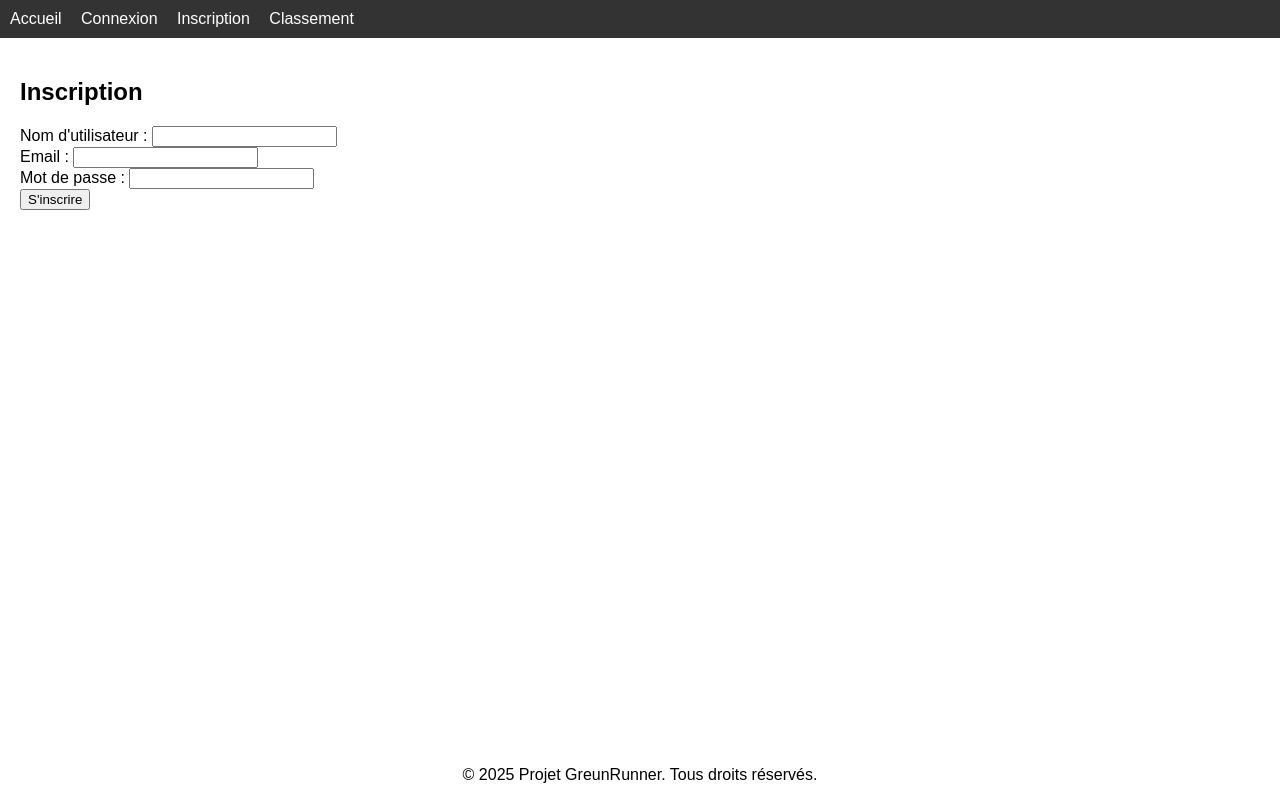
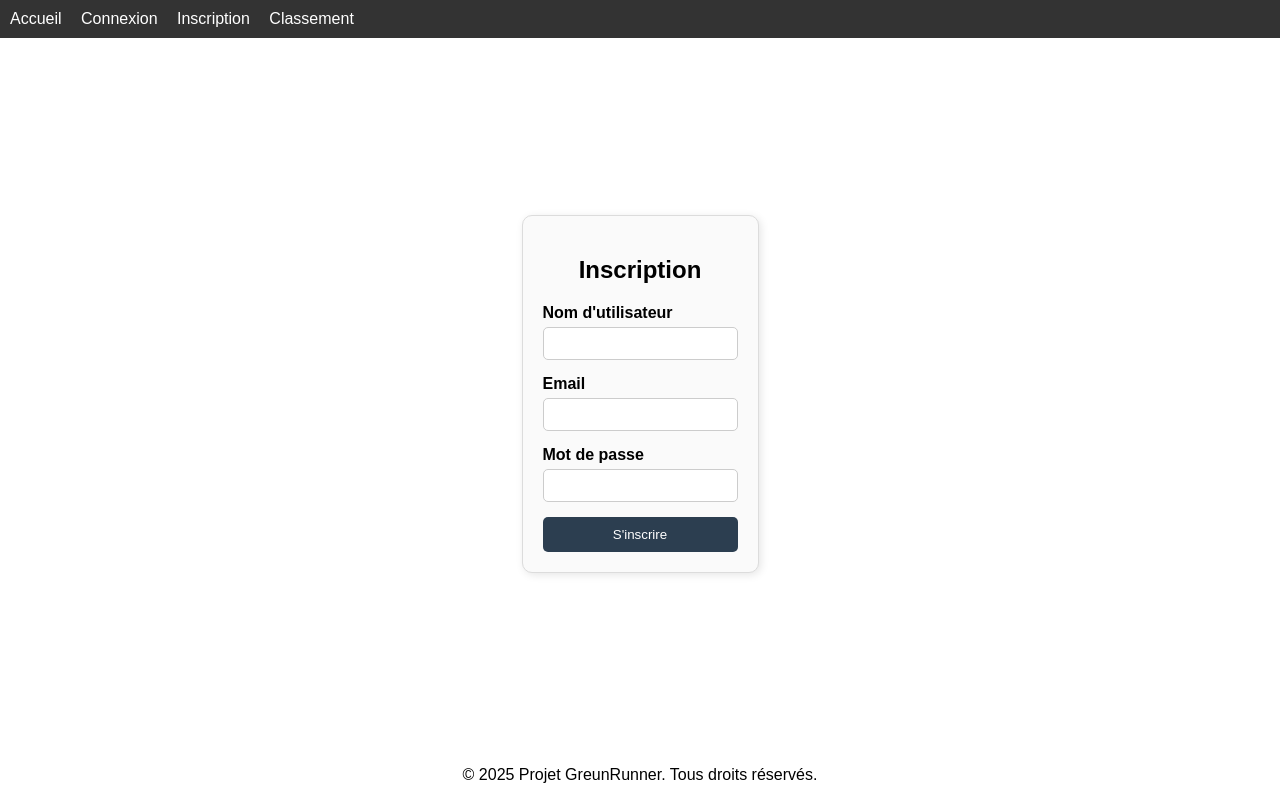
Before and after one commit to leopold-bll/Projet-GreenIT, a Flask app: page /register in a window 1280 px wide. Run offline with Flask 3, Linux system fonts and the light colour scheme; parts of the project's set-up code (start-up, migrations or seed data) failed here and were passed over.

Commit message:
ajout css login et register

```diff
--- a/static/css/style.css
+++ b/static/css/style.css
@@ -171,3 +171,62 @@ footer {
 #back-to-quizzes:hover {
   background-color: #b0bac5;
 }
+
+#login-page {
+  max-width: 400px;
+  margin: auto;
+  padding: 20px;
+  border: 1px solid #dcdcdc;
+  border-radius: 10px;
+  background-color: #fafafa;
+  box-shadow: 2px 2px 8px rgba(0, 0, 0, 0.1);
+}
+
+#login-page h2 {
+  text-align: center;
+  margin-bottom: 20px;
+}
+
+#login-page .form-group {
+  margin-bottom: 15px;
+}
+
+#login-page label {
+  display: block;
+  margin-bottom: 5px;
+  font-weight: bold;
+}
+
+#login-page input[type="text"],
+#login-page input[type="password"],
+#login-page input[type="email"] {
+  width: 100%;
+  padding: 8px;
+  border: 1px solid #ccc;
+  border-radius: 5px;
+  box-sizing: border-box;
+}
+
+#login-page .btn-login {
+  width: 100%;
+  padding: 10px;
+  background-color: #2c3e50;
+  color: white;
+  border: none;
+  border-radius: 5px;
+  cursor: pointer;
+  transition: background-color 0.3s ease;
+}
+
+#login-page .btn-login:hover {
+  background-color: #1a252f;
+}
+
+
+#login-page .flash {
+  margin-bottom: 15px;
+  padding: 10px;
+  border-radius: 5px;
+  background-color: #ffe0e0;
+  color: #a94442;
+}
--- a/templates/register.html
+++ b/templates/register.html
@@ -20,7 +20,7 @@
         {% endif %}
         <a href="{{ url_for('classement') }}">Classement</a>
     </nav>
-    <div class="container">
+    <div id="login-page" class="container">
         <h2>Inscription</h2>
         {% with messages = get_flashed_messages(with_categories=true) %}
         {% if messages %}
@@ -30,20 +30,22 @@
         {% endif %}
         {% endwith %}
         <form method="POST" action="{{ url_for('register') }}">
-            <div>
-                <label for="username">Nom d'utilisateur :</label>
+            <div class="form-group">
+                <label for="username">Nom d'utilisateur </label>
                 <input type="text" id="username" name="username" required>
             </div>
-            <div>
-                <label for="email">Email :</label>
+            <div class="form-group">
+                <label for="email">Email </label>
                 <input type="email" id="email" name="email" required>
             </div>
-            <div>
-                <label for="password">Mot de passe :</label>
+            <div class="form-group">
+                <label for="password">Mot de passe </label>
                 <input type="password" id="password" name="password" required>
             </div>
-            <button type="submit">S'inscrire</button>
+            <button type="submit" class="btn-login">S'inscrire</button>
         </form>
+    </div>
+
     </div>
 
 
```
Also changed, not shown: templates/login.html (+7 -6 lines).
